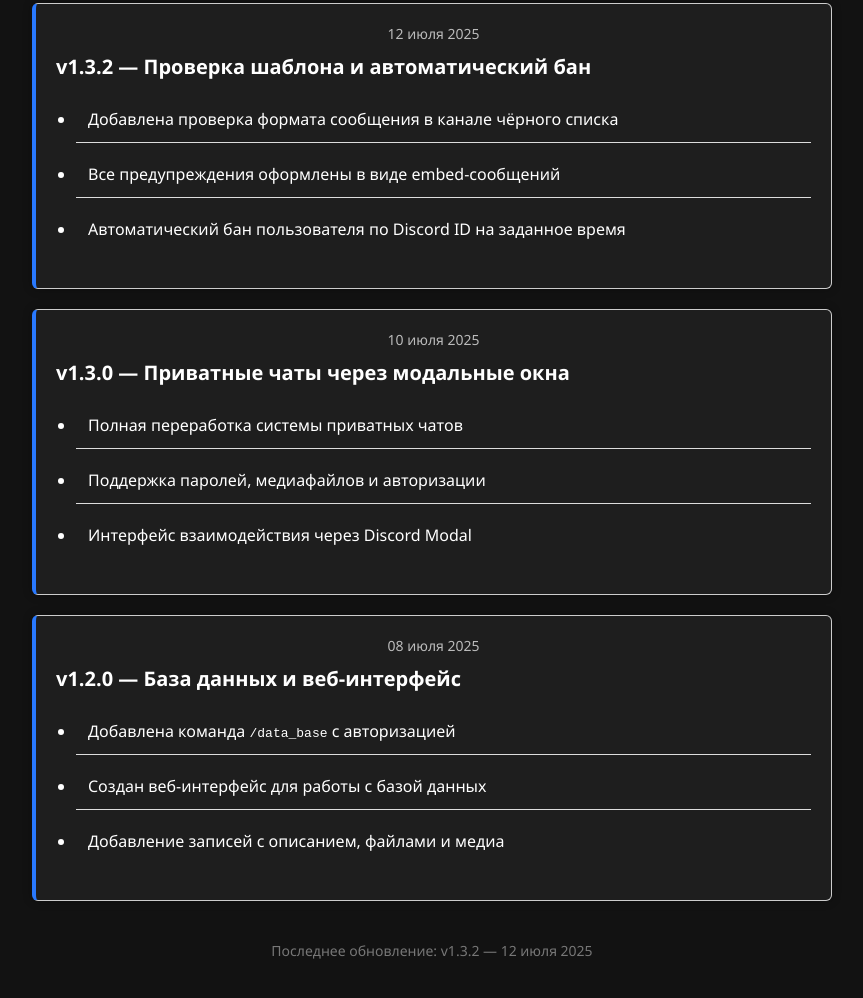
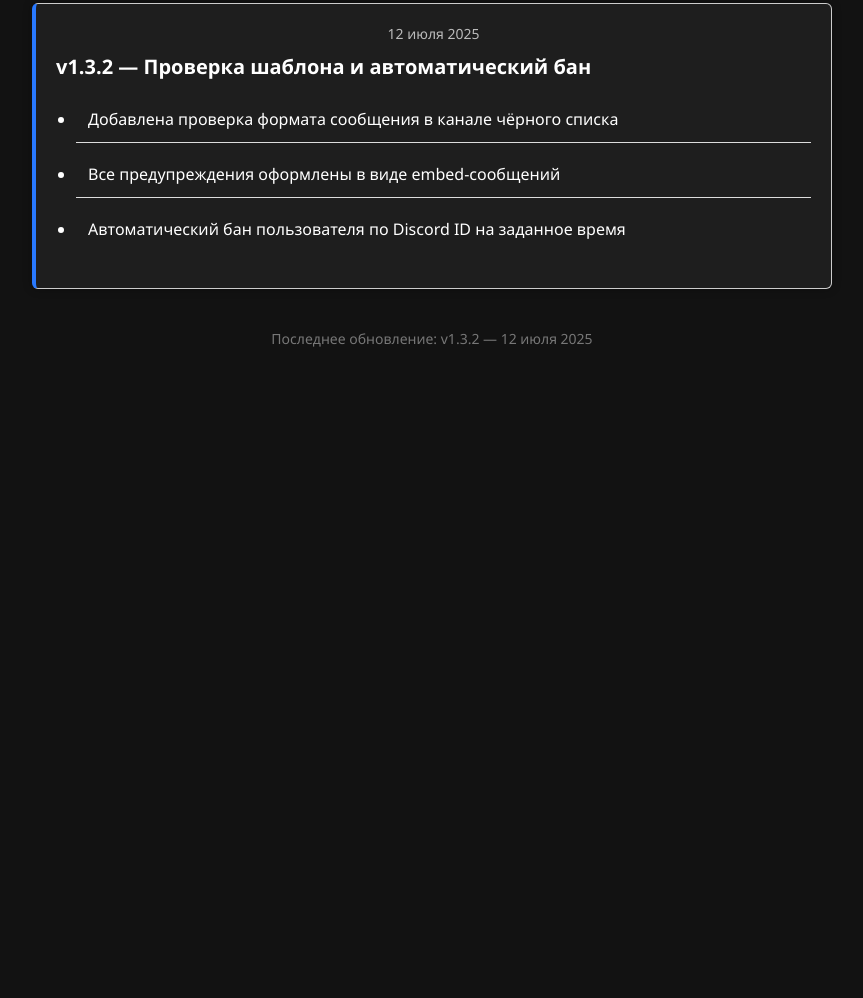
Before and after one commit to Pembevich/pumba-bot-devlog1, a plain HTML site: page index.html in a window 1280 px wide. Shown: the part 5337-6335 px from the top of the page, without its empty margins (208-1071 px from the left). After the commit the page ends 5755 px from the top, so only its background shows below. Drawn offline with Linux system fonts and the light colour scheme.

Commit message:
Update index.html

```diff
--- a/index.html
+++ b/index.html
@@ -387,26 +387,6 @@ _ОТ_КОНСОЛИ]
       </ul>
     </div>
 
-    <div class="log-entry">
-      <div class="date">10 июля 2025</div>
-      <h2>v1.3.0 — Приватные чаты через модальные окна</h2>
-      <ul>
-        <li>Полная переработка системы приватных чатов</li>
-        <li>Поддержка паролей, медиафайлов и авторизации</li>
-        <li>Интерфейс взаимодействия через Discord Modal</li>
-      </ul>
-    </div>
-
-    <div class="log-entry">
-      <div class="date">08 июля 2025</div>
-      <h2>v1.2.0 — База данных и веб-интерфейс</h2>
-      <ul>
-        <li>Добавлена команда <code>/data_base</code> с авторизацией</li>
-        <li>Создан веб-интерфейс для работы с базой данных</li>
-        <li>Добавление записей с описанием, файлами и медиа</li>
-      </ul>
-    </div>
-
     <div class="footer">
       Последнее обновление: v1.3.2 — 12 июля 2025
     </div>
```
